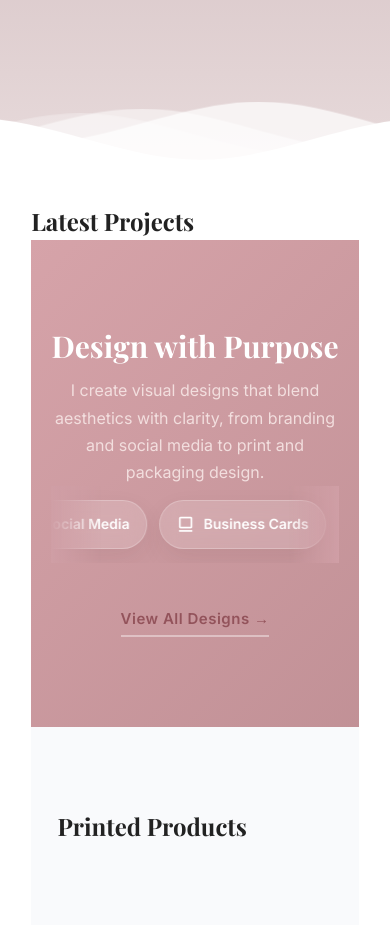
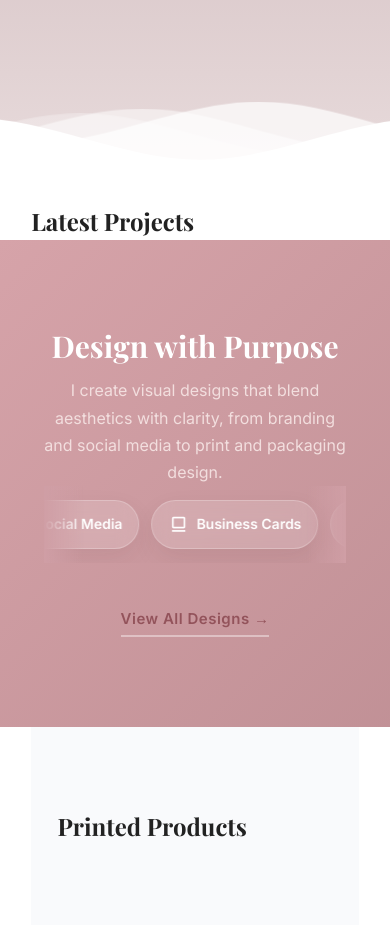
Before and after one commit to omaimasoft/my-portfolio, a Django app: page / in a window 390 px wide. Shown: the part 682-1608 px from the top of the page. Run offline with Django 5.2, Linux system fonts and the light colour scheme; data that the repository does not hold is empty.

Commit message:
Update project

```diff
--- a/projects/static/css/home.css
+++ b/projects/static/css/home.css
@@ -563,16 +563,20 @@
   }
 }
 
-
 .designs-preview {
-  padding: 90px 8%;
+  position: relative;
+  width: 100vw;
+  margin-left: calc(50% - 50vw);
+  margin-right: calc(50% - 50vw);
+  padding: 90px 0;
   background: linear-gradient(180deg, #d7a7ad 0%, #c9969d 100%);
   overflow: hidden;
 }
 
 .designs-preview-inner {
-  max-width: 1280px;
+  width: min(1280px, calc(100% - 40px));
   margin: 0 auto;
+  padding: 0 20px;
   text-align: center;
 }
 
@@ -605,7 +609,7 @@
   content: "";
   position: absolute;
   top: 0;
-  width: 120px;
+  width: 90px;
   height: 100%;
   z-index: 2;
   pointer-events: none;
@@ -672,18 +676,13 @@
 }
 
 @keyframes designMarquee {
-  0% {
-    transform: translateX(0);
-  }
-  100% {
-    transform: translateX(-50%);
-  }
-}
-
-/* Tablet */
+  0% { transform: translateX(0); }
+  100% { transform: translateX(-50%); }
+}
+
 @media (max-width: 992px) {
   .designs-preview {
-    padding: 70px 6%;
+    padding: 70px 0;
   }
 
   .designs-preview h2 {
@@ -708,10 +707,14 @@
   }
 }
 
-/* Mobile */
 @media (max-width: 768px) {
   .designs-preview {
-    padding: 60px 5%;
+    padding: 60px 0;
+  }
+
+  .designs-preview-inner {
+    width: min(100%, calc(100% - 24px));
+    padding: 0 12px;
   }
 
   .designs-preview h2 {
@@ -745,7 +748,7 @@
 
   .design-strip-wrapper::before,
   .design-strip-wrapper::after {
-    width: 50px;
+    width: 40px;
   }
 
   .designs-link {
@@ -753,6 +756,7 @@
     padding-bottom: 6px;
   }
 }
+
 /* =========================
    HERO FINAL PROFESSIONAL
 ========================= */
```
